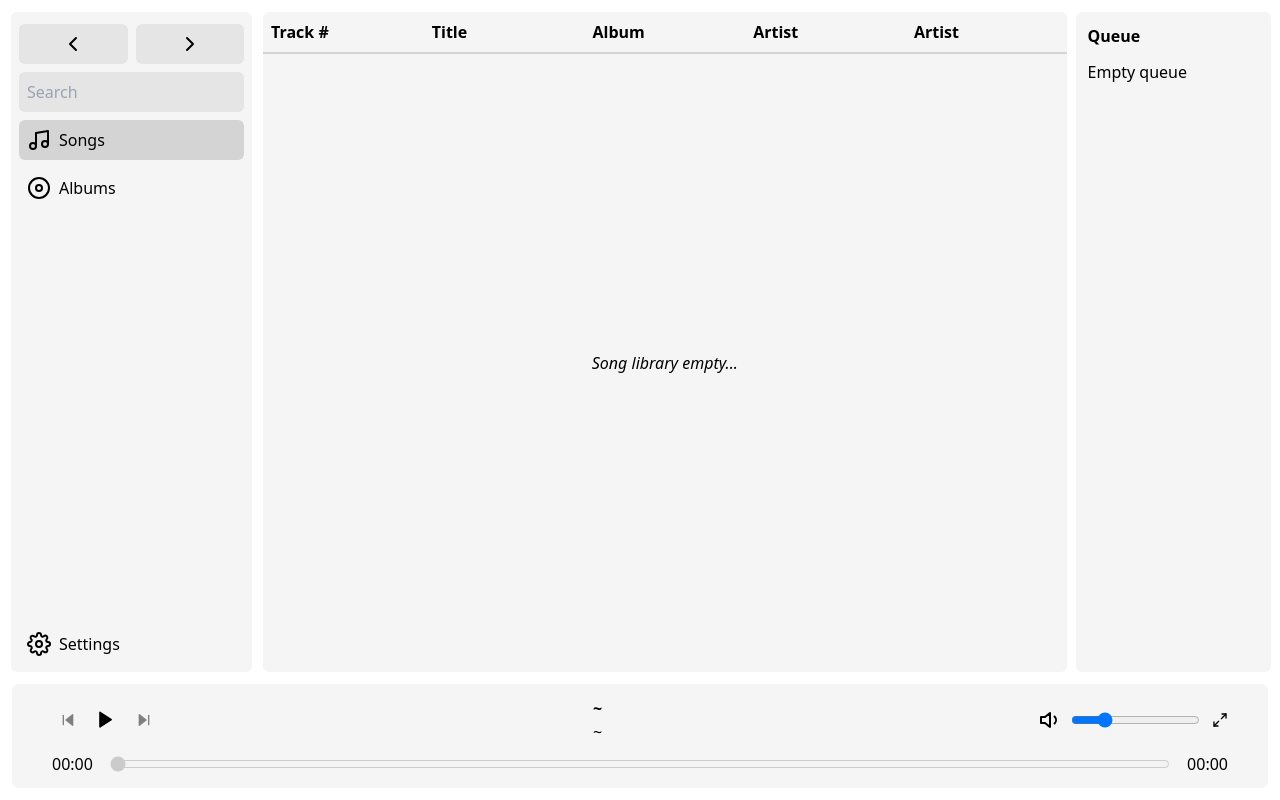
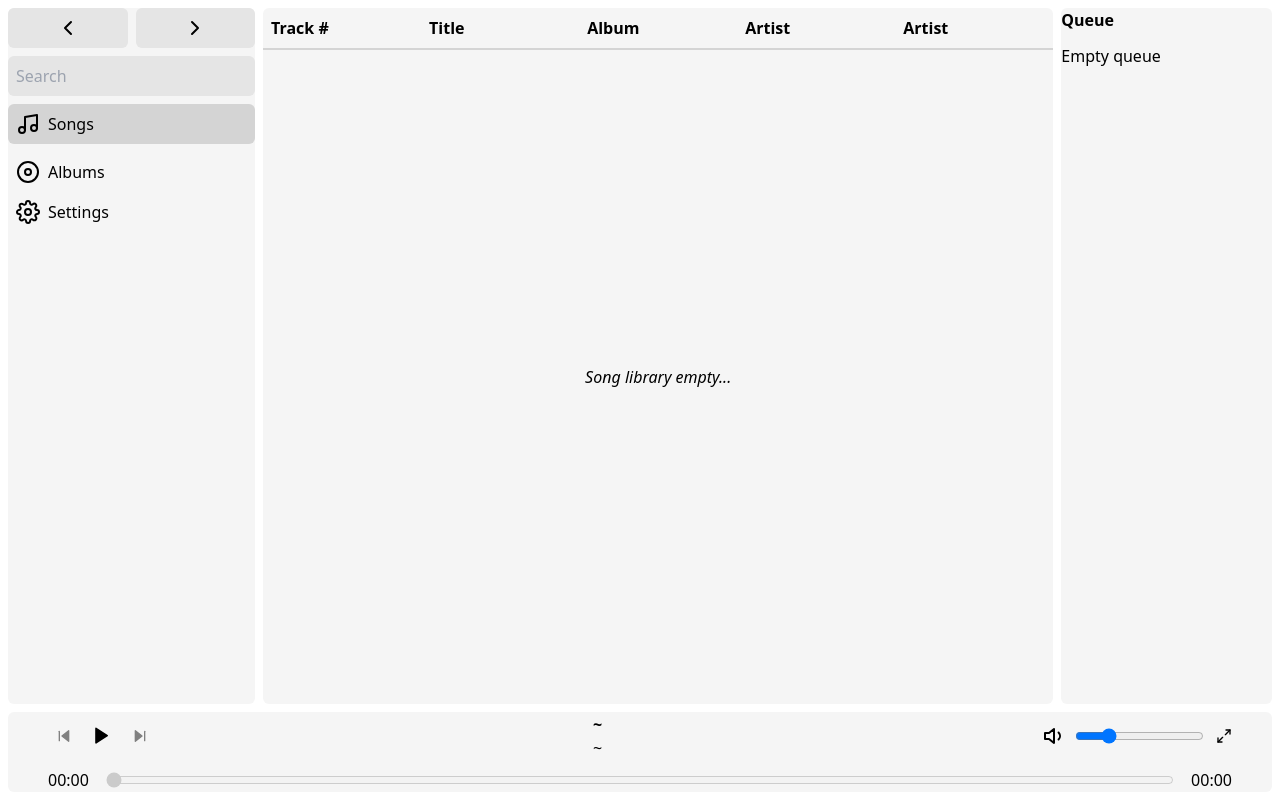
Before and after one commit to callum-jones19/coralia, a React (Vite) app: page /home in a window 1280 px wide. Built offline with nearby package versions, Linux system fonts and the light colour scheme.

Commit message:
Fix padding between segments to be flex gap

```diff
--- a/src/components/AlbumView.tsx
+++ b/src/components/AlbumView.tsx
@@ -3,8 +3,8 @@ import { listen } from "@tauri-apps/api/event";
 import { Duration } from "@tauri-apps/api/http";
 import { convertFileSrc } from "@tauri-apps/api/tauri";
 import { useEffect, useState } from "react";
-import { ChevronLeft, Play, Shuffle } from "react-feather";
-import { useNavigate, useParams } from "react-router";
+import { Play, Shuffle } from "react-feather";
+import { useParams } from "react-router";
 import { enqueueSongsBackend } from "../api/commands";
 import { getAlbum, getAlbumSongs, getPlayerState } from "../api/importer";
 import { Album, Song } from "../types";
@@ -58,15 +58,6 @@ export default function AlbumView() {
     ? convertFileSrc(album.artwork.art400)
     : "";
 
-  const navigate = useNavigate();
-  const handleBackClick = () => {
-    // TODO
-    const t = navigate(-1);
-    if (t) {
-      t.catch(e => console.error(e));
-    }
-  };
-
   return (
     <div className="flex flex-col h-full gap-3 pt-3">
       {!album || songs.length === 0 && (
@@ -81,12 +72,6 @@ export default function AlbumView() {
       {album && songs.length > 0
         && (
           <>
-            {/* <button
-              className="w-fit rounded-md pl-2"
-              onClick={() => handleBackClick()}
-            >
-              <ChevronLeft />
-            </button> */}
             <div id="album-header" className="h-fit flex flex-row gap-3 pl-3 w-full">
               <img
                 alt="Album Art Image"
@@ -95,17 +80,9 @@ export default function AlbumView() {
                 width="250px"
                 className="rounded-md shadow-md aspect-square flex-grow-0 flex-shrink-0"
               />
-              <div className="flex flex-col justify-between gap-3 w-full pr-3">
-                <button
-                  className="rounded-md self-end bg-neutral-300 h-8 w-8"
-                  onClick={() => handleBackClick()}
-                >
-                  <ChevronLeft className="m-auto" />
-                </button>
-                <div>
-                  <p className="font-bold text-4xl">{album.title}</p>
-                  <p className="italic text-xl">{album.albumArtist}</p>
-                </div>
+              <div className="flex flex-col justify-end gap-3 w-full pr-3">
+                <p className="font-bold text-4xl">{album.title}</p>
+                <p className="italic text-xl">{album.albumArtist}</p>
               </div>
             </div>
             <div
--- a/src/components/MenuBar.tsx
+++ b/src/components/MenuBar.tsx
@@ -58,8 +58,7 @@ export default function MenuBar() {
 
   return (
     <>
-      <div className="basis-2/12 h-full">
-        <div className="w-11/12 h-full flex flex-col justify-between bg-neutral-100 gap-4 items-center p-2 pt-3 rounded-md m-auto">
+      <div className="basis-2/12 h-full bg-neutral-100 rounded-md">
           <div className="w-full flex flex-col gap-2 items-start">
             <div className="w-full flex flex-row justify-between gap-2 flex-wrap">
               <button className="hover:bg-neutral-300 bg-neutral-200 p-2 rounded-md flex-grow" onClick={handleClickBack}><ChevronLeft className="m-auto" /></button>
@@ -91,7 +90,6 @@ export default function MenuBar() {
             <Settings />
             <p>Settings</p>
           </button>
-        </div>
       </div>
     </>
   );
--- a/src/components/MusicFooter.tsx
+++ b/src/components/MusicFooter.tsx
@@ -50,7 +50,7 @@ export default function MusicFooter() {
   }, []);
 
   return (
-    <div className="basis-16 pt-3 pb-3 pr-10 pl-10 bg-neutral-100 m-3 rounded-md">
+    <div className="basis-16 pr-10 pl-10 bg-neutral-100 rounded-md">
       <div className="flex flex-col justify-center h-full gap-2">
         <div className="flex flex-row justify-center flex-wrap gap-3">
           <PlayButtons />
--- a/src/components/QueueBar.tsx
+++ b/src/components/QueueBar.tsx
@@ -31,8 +31,7 @@ export default function QueueBar() {
     : undefined;
 
   return (
-    <div className="basis-2/12 h-full flex-grow-0 flex-shrink-0 min-h-0">
-      <div className="h-full w-11/12 m-auto rounded-md p-3 bg-neutral-100">
+    <div className="w-2/12 h-full flex-grow-0 flex-shrink-0 rounded-md bg-neutral-100">
         <div className="flex flex-col gap-3 justify-between h-full">
           <h2 className="font-bold">Queue</h2>
           <li className="flex flex-col gap-3 flex-grow overflow-auto">
@@ -57,7 +56,6 @@ export default function QueueBar() {
             )}
           </div>
         </div>
-      </div>
     </div>
   );
 }
--- a/src/components/QueueListItem.tsx
+++ b/src/components/QueueListItem.tsx
@@ -17,7 +17,7 @@ export default function QueueListItem({ song, index }: QueueListItem) {
   return (
     <ul
       key={`${song.filePath}-${index}`}
-      className="flex flex-row gap-2 w-full items-center"
+      className="flex flex-row gap-2 items-center justify-start max-w-full"
       onMouseEnter={() => setisHovering(true)}
       onMouseLeave={() => setisHovering(false)}
     >
@@ -33,7 +33,7 @@ export default function QueueListItem({ song, index }: QueueListItem) {
         className="w-6 aspect-square"
       />
       <p
-        className="overflow-hidden text-nowrap text-ellipsis flex-grow"
+        className="basis-2 text-nowrap"
         title={song.tags.title}
       >
         {song.tags.title}
@@ -41,9 +41,10 @@ export default function QueueListItem({ song, index }: QueueListItem) {
       {isHovering
         && (
           <button
+          className=""
             onClick={() => removeFromQueue(index)}
           >
-            <X scale={2} />
+            <X/>
           </button>
         )}
     </ul>
--- a/src/screens/LibraryPage.tsx
+++ b/src/screens/LibraryPage.tsx
@@ -5,8 +5,8 @@ import LibraryBody from "../components/LibraryBody";
 
 export default function LibraryPage() {
   return (
-    <div className="h-full flex flex-col bg-white text-black pt-3">
-      <div className="flex flex-row flex-grow h-1 flex-shrink">
+    <div className="h-full flex flex-col bg-white text-black gap-2 p-2">
+      <div className="flex flex-row flex-grow h-1 flex-shrink gap-2">
         <MenuBar />
         <LibraryBody />
         <QueueBar />
```
